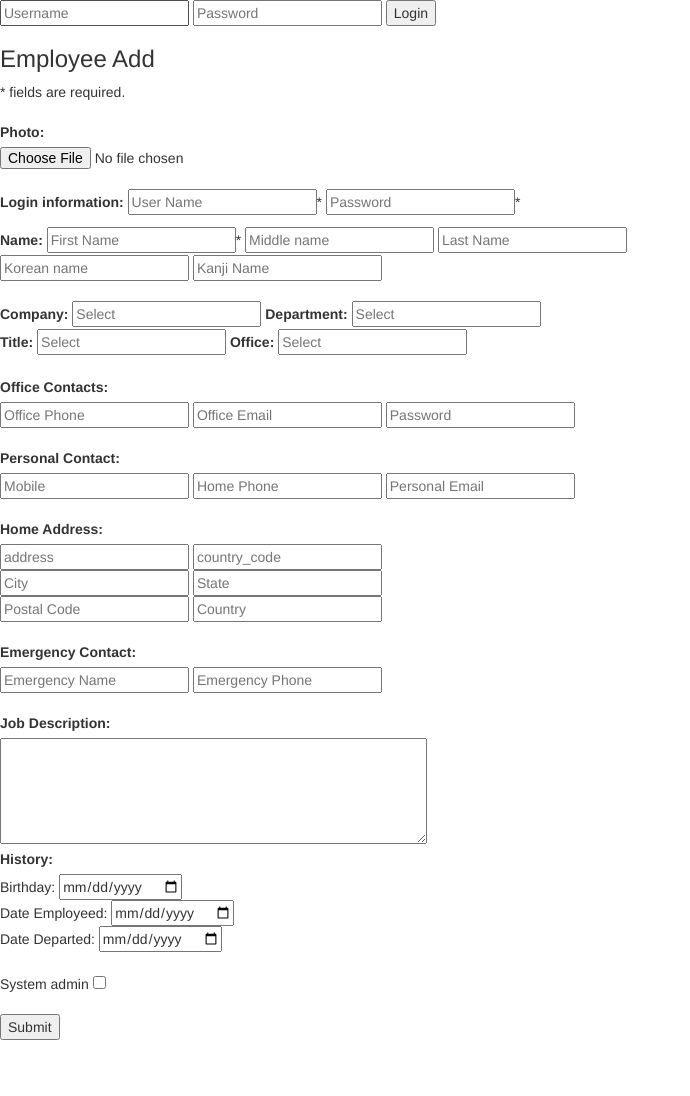
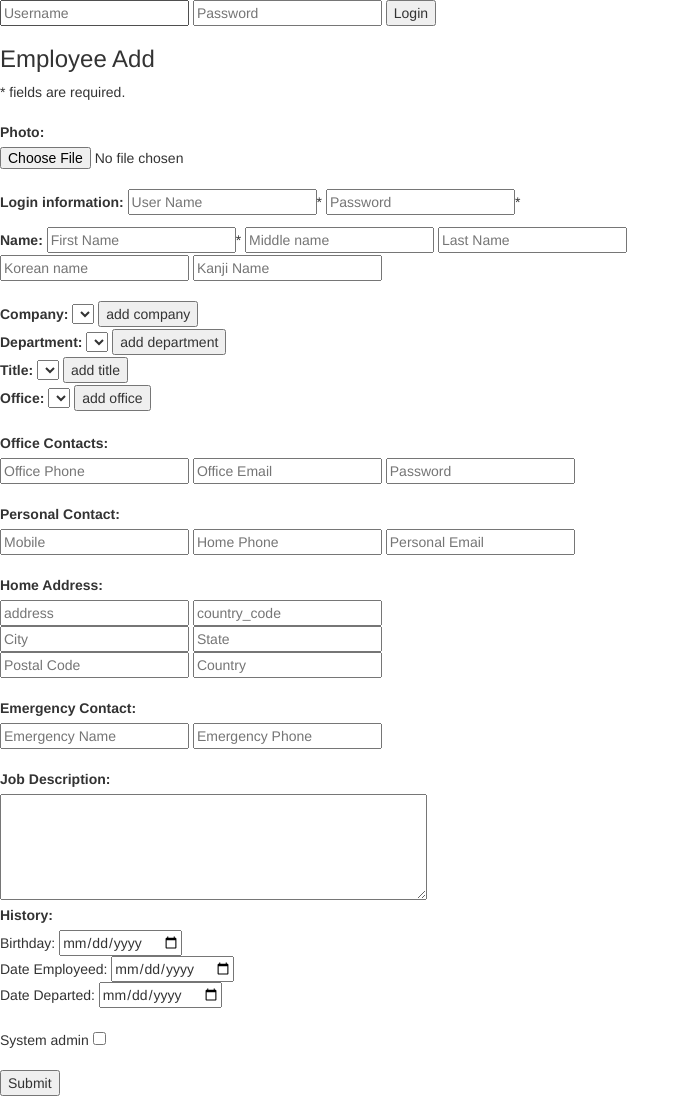
Before and after one commit to soo-park/organza, a Flask app: page /employee/add in a window 1280 px wide. Shown: the whole page, without its empty margins (0-690 px from the left). Before the commit the page ends 1040 px from the top, so only its background shows below. Run offline with Flask 2, Linux system fonts and the light colour scheme; data that the repository does not hold is empty; some libraries are stand-ins or nearby versions.

Commit message:
Data input integrity check for add employee file added, page titles fixed

```diff
--- a/server.py
+++ b/server.py
@@ -28,7 +28,8 @@ from model import (Employee, Employee_company, Company, Department,Title,
                    Office, Company_department, Department_title,
                    Office_department, connect_to_db, db)
 from employee_query import *
-from utilities import get_map_from_sqlalchemy, change_sql_obj_into_dic, change_sql_sub_obj_into_dic
+from utilities import (get_map_from_sqlalchemy, change_sql_obj_into_dic,
+                        change_sql_sub_obj_into_dic, merge_dicts)
 
 # "source secret.sh" to run flask server prior to "python server.py"
 # content of the sercret.sh: export secret_key="<your secret key>"
@@ -228,6 +229,7 @@ def search_employees():
 def show_employee(employee_id):
     """Show an individual emp"""
 
+    # query all table data related to the employee
     employee = (db.session.query(Employee, Employee_company, Company, Department, Title)
                           .filter(Employee.employee_id==employee_id)
                           .outerjoin(Employee_company)
@@ -238,17 +240,18 @@ def show_employee(employee_id):
                           .outerjoin(Title)
                           .first())
 
-    # TODO: after finising fixing the seed file, load these info to the page
-    employee_info = change_sql_obj_into_dic(employee)
+    # load the content of each table
+    employee_result = change_sql_obj_into_dic(employee)
     company = change_sql_sub_obj_into_dic(employee.Company)
     employee_company = change_sql_sub_obj_into_dic(employee.Employee_company)
     department = change_sql_sub_obj_into_dic(employee.Department)
     company = change_sql_sub_obj_into_dic(employee.Company)
     title = change_sql_sub_obj_into_dic(employee.Title)
-    # TODO: get office info, build a utility not to repeat
-    print employee_company
 
+    # merge the contents into one dictionary
+    employee_info = merge_dicts(employee_result, employee_company, company, department, title)
 
+    # pass the dictionary to HTML
     return render_template('employee/info.html', employee_info=employee_info)
 
 
@@ -265,6 +268,7 @@ def add_employee_page():
     titles = Title.query.all()
     offices = Office.query.all()
 
+    # pass the query values to HTML
     return render_template('employee/add.html', companies=companies,
                                                 departments=departments,
                                                 titles=titles,
@@ -279,7 +283,7 @@ def allowed_file(filename):
 # TODO: In homepage, add sign-up page that uses this + session[username] to
 # generate new user AND log into session right away
 # TODO: separate generate new person page into two, and have "User"
-# Thant has nothing to do with the deep details into company - have this form as sign-up
+# that has nothing to do with the deep details into company - have this form as sign-up
 @app.route('/add_employee', methods=['POST'])
 def add_employee():
     """Add employee to the db."""
@@ -295,11 +299,12 @@ def add_employee():
         else:
             result[key] = value
 
-
+    if result['username']==None or result['password']==None or result['first_name']==None:
+        session.pop('_flashes', None)
+        flash ("Please input all required fields.")
+        return redirect('/employee/add')
 
     # TODO: change the admin to status, and have drop down menu that has admin, employee, other
-    # TODO: add web_id --> change across model + login + seed + form
-    # TODO: change the hardcode below to have dynamic variables
     new_employee = Employee(
                             birthday= result['birthday'],
                             personal_email= result['personal_email'],
@@ -507,17 +512,31 @@ def add_employee():
     return redirect("/employee/add")
 
 
-################# END ADD EMPLOYEE START LOAD EXCEL FEATURE ####################
+############### END ADD EMPLOYEE START CHANGE EMPLOYEE FEATURE #################
 
 
-@app.route('/employee_excel_loading', methods=['GET'])
+# @app.route('/employee/edit')
+# def edit_employee(employee_id):
+#     """Show an individual emp"""
+
+
+# @app.route('/employee/edit/<employee_id>')
+# def edit_employee(employee_id):
+#     """Show an individual emp"""
+
+
+
+############## END CHANGE EMPLOYEE START LOAD EXCEL FEATURE ####################
+
+
+@app.route('/employee_excel', methods=['GET'])
 def employee_excel_loading():
     """Load Excel file and save"""
 
     return render_template('employee/excel.html')
 
 
-@app.route('/employee_excel', methods=['POST'])
+@app.route('/employee_excel/submit', methods=['POST'])
 def employee_excel():
     """Process the Excel data into DB"""
 
--- a/templates/base.html
+++ b/templates/base.html
@@ -5,7 +5,6 @@
 
     <!-- Makes site mobile friendly through Bootstrap by setting width -->
     <meta name="viewport" content="width=device-width, initial-scale=1">
-    <title>Employee Roster</title>
 
     <!-- Latest compiled and minified CSS -->
     <link rel="stylesheet" href="https://maxcdn.bootstrapcdn.com/bootstrap/3.3.7/css/bootstrap.min.css">
--- a/templates/charts/org_chart.html
+++ b/templates/charts/org_chart.html
@@ -12,6 +12,8 @@
     .btn { color:#fff;}
     .container { margin:150px auto;}
   </style>
+
+  <title> Organizational Chart </title>
 
 {% endblock %}
 
--- a/templates/charts/statistics.html
+++ b/templates/charts/statistics.html
@@ -1,6 +1,8 @@
 {% extends 'base.html' %}
 
-{% block title %}Statistics{% endblock %}
+{% block head %}
+  <title> Statistics </title>
+{% endblock %}
 
 {% block content %}
 
--- a/templates/employee/add.html
+++ b/templates/employee/add.html
@@ -1,9 +1,11 @@
 {% extends 'base.html' %}
-{% block title %}Add Employee{% endblock %}
+
+{% block head %}
+  <title> Add Employees </title>
+{% endblock %}
 
 {% block content %}
 
-<!-- make country/state into a pulldown list and limit other fields as well -->
   <div id='add_employee'>
     <h3>Employee Add</h3>
     <form action='/add_employee' method='POST' enctype=multipart/form-data>
@@ -11,7 +13,6 @@
       </br>
       <fieldset>
 
-        <!-- TODO: photo upload -->
         <label>Photo:</label>
         <p><input type='file' name='file'></br>
 
@@ -31,38 +32,54 @@
         </br>
 
         <label>Company:</label>
-        <input list='companies' name='company_name' placeholder='Select'>
-        <datalist id='companies'>
+        <select name='company_name' id='company_name'>
+          <option></option>
           {% for company in companies %}
             <option value='{{ company.company_name }}'>
+              {{ company.company_name }}
+            </option>
           {% endfor %}
-        </datalist>
+        </select>
+        <button type='button' id='company_add'>add company </button>
+        </br>
 
-        <!-- limit the pull down menu size with scroll bar -->
         <label>Department:</label>
-        <input list='departments' name='department_name' placeholder='Select'>
-        <datalist id='departments'>
+        <select name='department_name' id='department_name'>
+        <option></option>
           {% for department in departments %}
             <option value='{{ department.department_name }}'>
+              {{ department.department_name }}
+            </oprion>
           {% endfor %}
-        </datalist></br>
+        </select>
+        <button type='button' id='department_add'>add department </button>
+        </br>
 
         <label>Title:</label>
-        <input list='title' name='title' placeholder='Select'>
-        <datalist id='title'>
+        <select name='title' id='title'>
+        <option></option>
           {% for title in titles %}
             <option value='{{ title.title }}'>
+              {{ title.title }}
+            </oprion>
           {% endfor %}
-        </datalist>
+        </select>
+        <button type='button' id='title_add'>add title </button>
+        </br>
 
         <label>Office:</label>
-        <input list='offices' name='office_name' placeholder='Select'>
-        <datalist id='offices'>
+        <select name='office_name' id='office_name'>
+        <option></option>
           {% for office in offices %}
             <option value='{{ office.office_name }}'>
+              {{ office.office_name }}
+            </oprion>
           {% endfor %}
-        </datalist></br>
+        </select>
+        <button type='button' id='office_add'>add office </button>
         </br>
+        </br>
+
       </fieldset>
       <fieldset>
 
@@ -109,6 +126,5 @@
     </form>
   </div>
 
-  <!-- <script src='static/js/employee_add.js' type='text/javascript'></script> -->
 
 {% endblock %}
--- a/templates/employee/excel.html
+++ b/templates/employee/excel.html
@@ -1,4 +1,8 @@
 {% extends 'base.html' %}
+
+{% block head %}
+  <title> Send Excel to DB </title>
+{% endblock %}
 
 {% block content %}
 
```
Also changed, not shown: static/css/bootstrap-styles.css (deleted, +0 -46 lines), templates/charts/map.html (+3 -4 lines), templates/employee/info.html (+6 -2 lines), templates/employee/list.html (+5 -3 lines), templates/index.html (+10 -1 lines), utilities.py (+12 -0 lines), static/img/employee_info_photo/17830.png (deleted), static/img/employee_info_photo/1_usera.jpg (deleted), static/img/employee_info_photo/2_userb.jpg (deleted), static/img/employee_info_photo/3_userc.jpg (deleted), static/img/employee_info_photo/4_userd.jpg (deleted).
